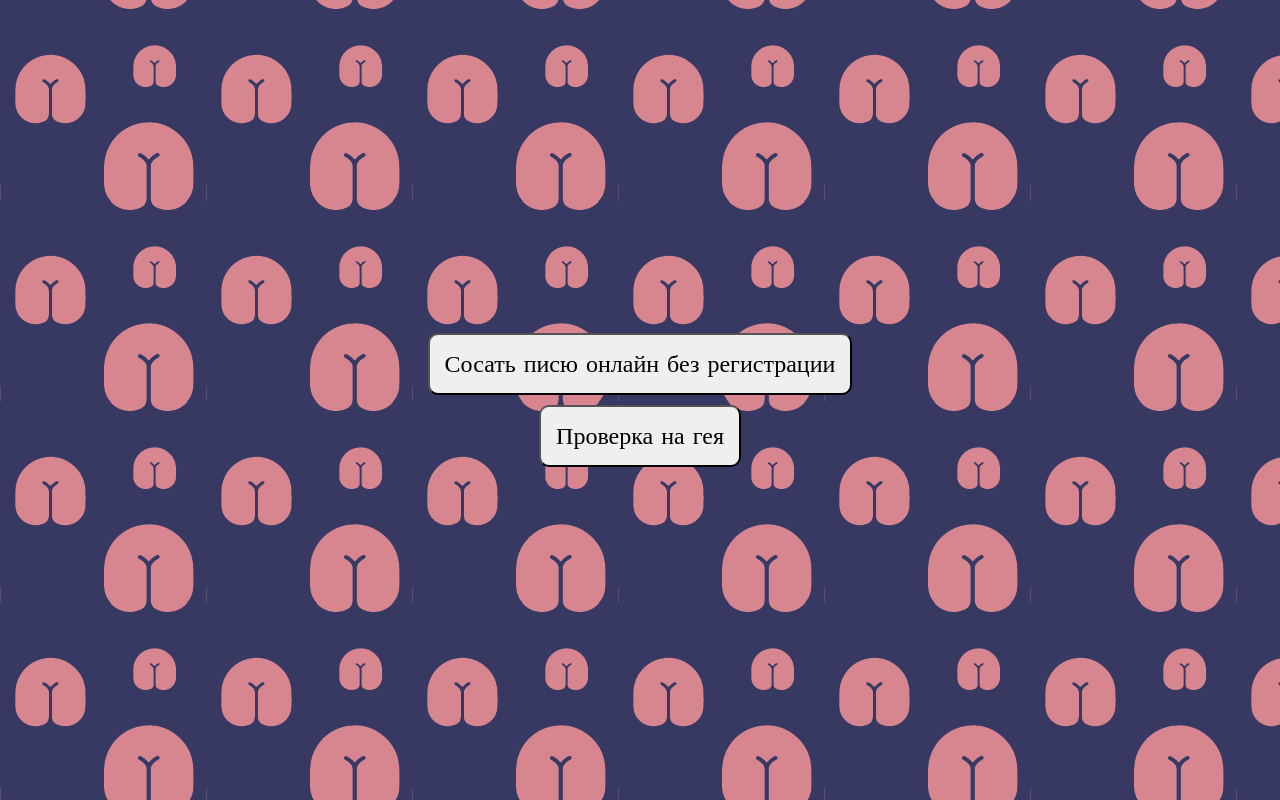
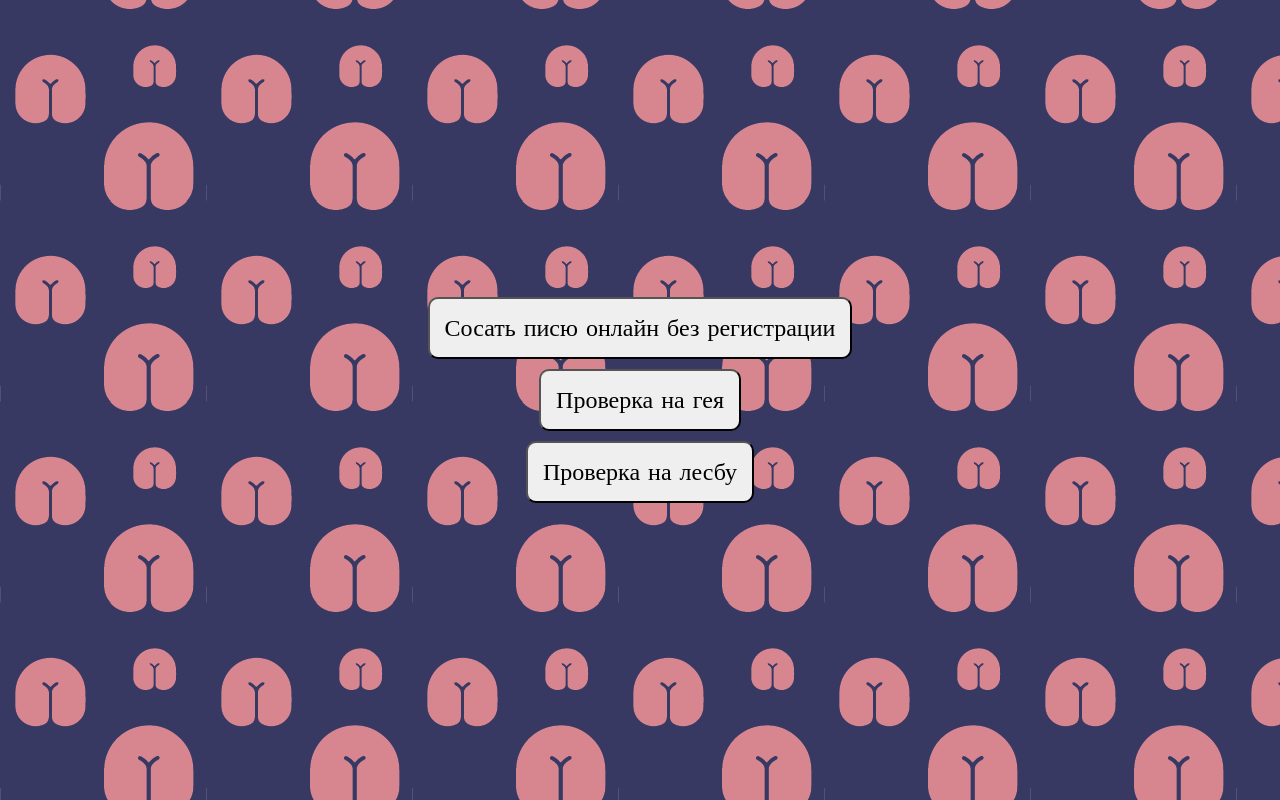
Before and after one commit to Krista-designer/-, a plain HTML site: page index.html in a window 1280 px wide. Drawn offline with Linux system fonts and the light colour scheme.

Commit message:
Add files via upload

```diff
--- a/index.html
+++ b/index.html
@@ -7,6 +7,9 @@
  <Button style="padding:15px;font-size:24px;Font-family:'Comic Sans MS';border-radius:10px" onclick="window.location.href = 'https://chlenov.fans/gei/';" >
     Проверка на гея
    </Button>
+ <Button style="padding:15px;font-size:24px;Font-family:'Comic Sans MS';border-radius:10px" onclick="window.location.href = 'https://www.xnxx.com/search/lesbian';" >
+    Проверка на лесбу
+  </Button>
   </div>
  </body>
 
```
